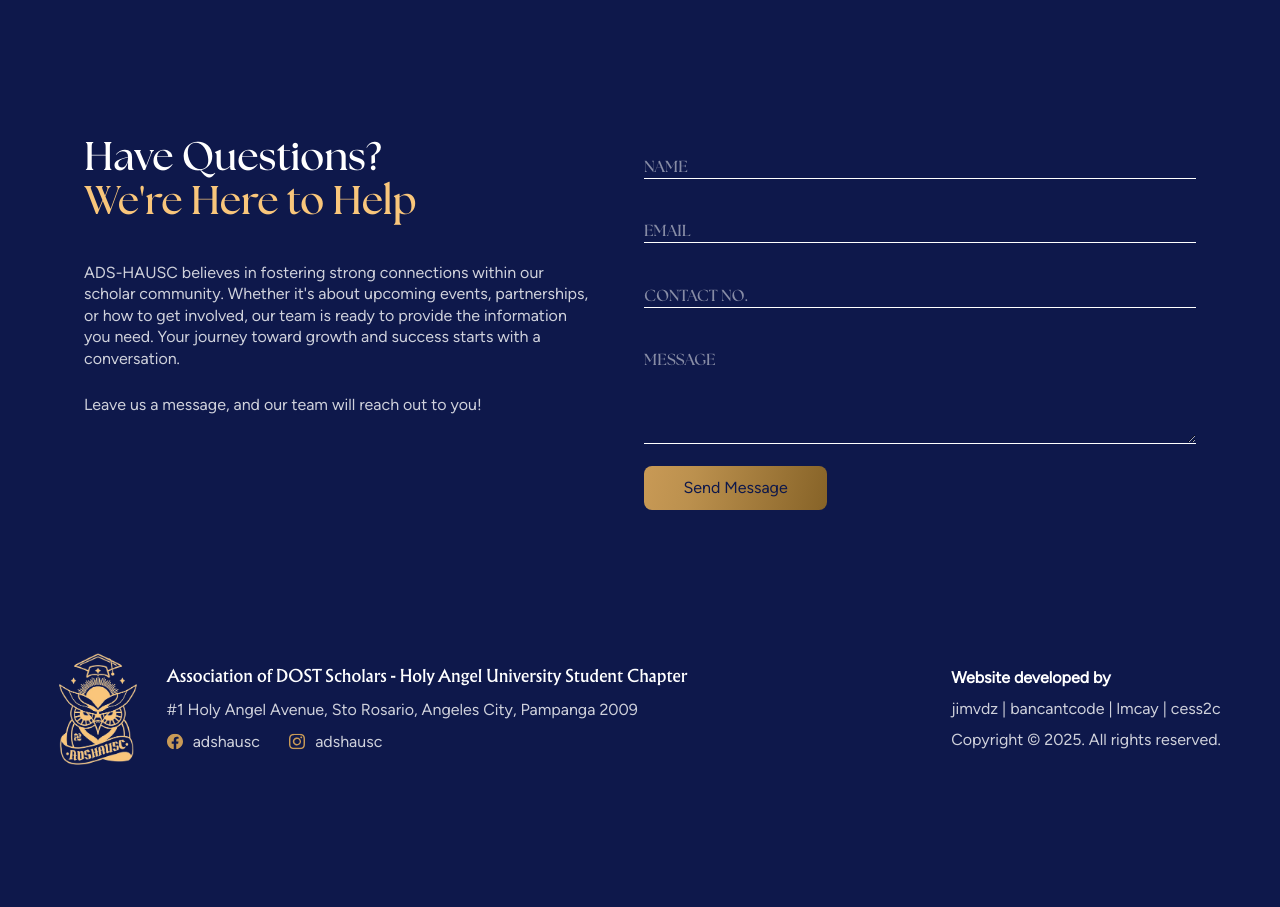
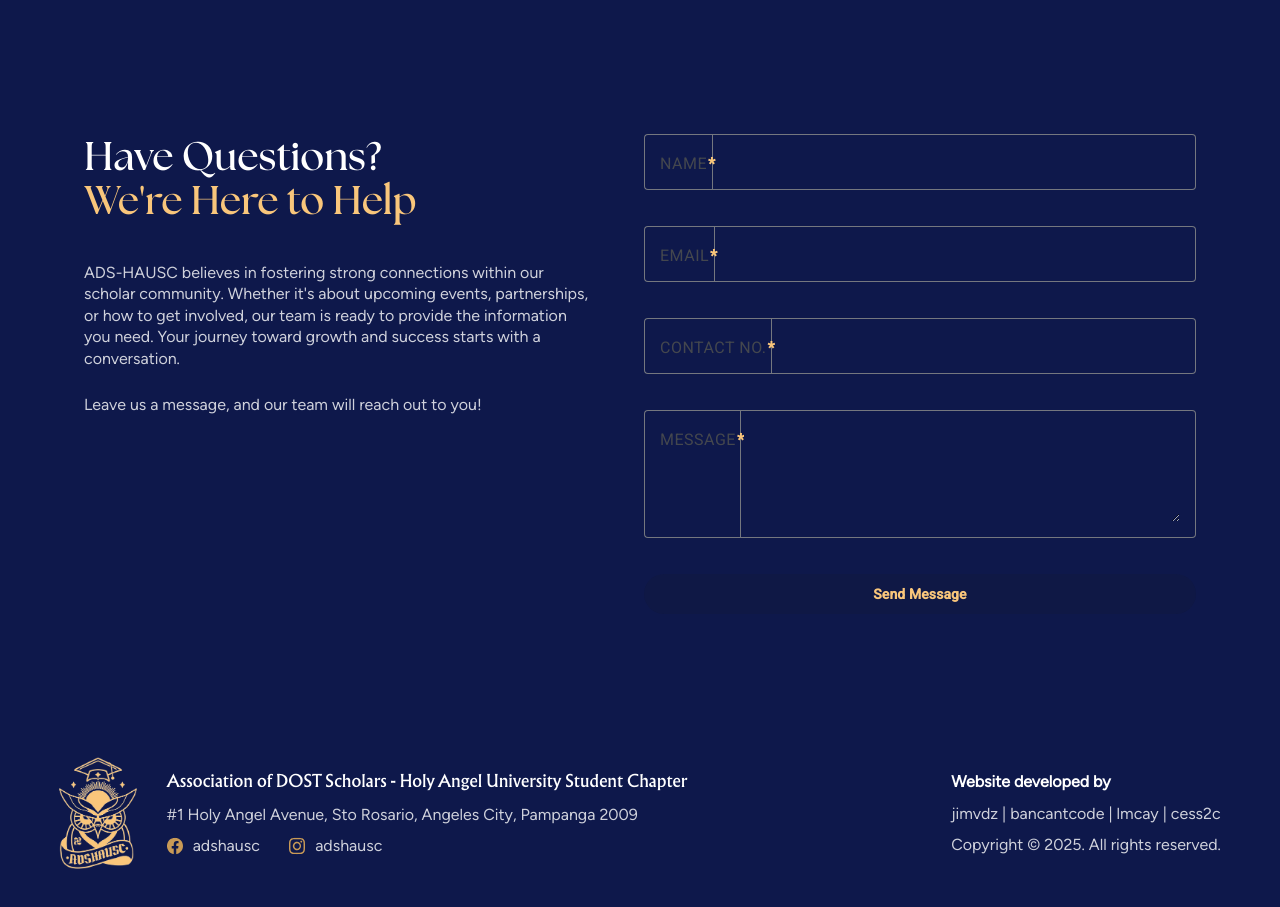
Before and after one commit to ADS-HAUSC/iskolink, an Angular app in the folder client/: page /contact in a window 1280 px wide. Shown: the part 2360-3267 px from the top of the page. Before the commit the page ends 3184 px from the top, so only its background shows below. Built offline with nearby package versions, Linux system fonts and the light colour scheme.

Commit message:
added material ui

```diff
--- a/client/angular.json
+++ b/client/angular.json
@@ -37,6 +37,7 @@
               }
             ],
             "styles": [
+              "@angular/material/prebuilt-themes/azure-blue.css",
               "src/styles.css"
             ],
             "scripts": []
@@ -95,7 +96,7 @@
               }
             ],
             "styles": [
-              "@angular/material/prebuilt-themes/magenta-violet.css",
+              "@angular/material/prebuilt-themes/azure-blue.css",
               "src/styles.css"
             ],
             "scripts": []
--- a/client/package.json
+++ b/client/package.json
@@ -10,12 +10,13 @@
   },
   "private": true,
   "dependencies": {
-    "@angular/cdk": "^19.2.2",
+    "@angular/animations": "^19.2.2",
+    "@angular/cdk": "^19.2.3",
     "@angular/common": "^19.2.0",
     "@angular/compiler": "^19.2.0",
     "@angular/core": "^19.2.0",
     "@angular/forms": "^19.2.0",
-    "@angular/material": "^19.2.2",
+    "@angular/material": "^19.2.3",
     "@angular/platform-browser": "^19.2.0",
     "@angular/platform-browser-dynamic": "^19.2.0",
     "@angular/router": "^19.2.0",
--- a/client/src/app/about/about.component.html
+++ b/client/src/app/about/about.component.html
@@ -59,7 +59,7 @@
     </section>
 
     <!-- CORE VALUES SECTION -->
-    <section class="q grid-style">
+    <section class="pt-36 section-padding grid-style">
         <div class="mini-heading-cont col-start-1 col-span-4 md:col-span-10 xl:col-span-12 mb-sm">
             <img src="images/star-icon.svg" alt="Star Icon">
             <h4>Core Values</h4>
--- a/client/src/app/app.component.ts
+++ b/client/src/app/app.component.ts
@@ -1,6 +1,6 @@
 import { Component } from '@angular/core';
 
-declare const Lenis: any;
+// declare const Lenis: any;
 @Component({
   selector: 'app-root',
   templateUrl: './app.component.html',
--- a/client/src/app/contact/contact.component.html
+++ b/client/src/app/contact/contact.component.html
@@ -93,54 +93,43 @@
     <section class="pt-36 section-padding pb-3xl grid md:grid-cols-2 gap-2">
         <div class="pb-lg md:pb-0">
             <article class="pb-lg lg:leading-lg">
-                <h2>Have Questions? </h2>
+                <h2>Have Questions?</h2>
                 <h2><span>We're Here to Help</span></h2>
             </article>
             <article class="md:w-[40vw]">
-                <p>ADS-HAUSC believes in fostering strong connections within our scholar community. Whether it's about upcoming events, partnerships, or how to get involved, our team is ready to provide the information you need. Your journey toward growth and success starts with a conversation.</p><br>
+                <p>ADS-HAUSC believes in fostering strong connections within our scholar community. Whether it's about upcoming events, partnerships, or how to get involved, our team is ready to provide the information you need. Your journey toward growth and success starts with a conversation.</p>
+                <br>
                 <p>Leave us a message, and our team will reach out to you!</p>
             </article>
         </div>
-        <div class="">
-            <form [formGroup]="contactForm" (ngSubmit)="onSubmit()" id="contactForm">
-                <input
-                    type="text"
-                    id="name"
-                    formControlName="name"
-                    placeholder="NAME"
-                    maxlength="40"
-                    class="my-sm border-b-1 w-full outline-none"
-                    required />
 
-                <input
-                    type="email"
-                    id="email"
-                    formControlName="email"
-                    placeholder="EMAIL"
-                    class="my-sm border-b-1 w-full outline-none"
-                    required />
+        <div>
+            <form [formGroup]="contactForm" (ngSubmit)="onSubmit()" id="contactForm" class="space-y-4">
+                <mat-form-field appearance="outline" class="w-full">
+                    <mat-label>NAME</mat-label>
+                    <input matInput type="text" formControlName="name" required maxlength="40" />
+                </mat-form-field>
 
-                <input
-                    type="tel"
-                    id="contactNum"
-                    formControlName="contactNum"
-                    placeholder="CONTACT NO."
-                    class="my-sm border-b-1 w-full outline-none"
-                    required />
+                <mat-form-field appearance="outline" class="w-full">
+                    <mat-label>EMAIL</mat-label>
+                    <input matInput type="email" formControlName="email" required />
+                </mat-form-field>
 
-                <textarea
-                    id="message"
-                    formControlName="message"
-                    rows="4"
-                    placeholder="MESSAGE"
-                    class="my-sm border-b-1 w-full outline-none align-text-bottom"
-                    required>
-                </textarea>
+                <mat-form-field appearance="outline" class="w-full">
+                    <mat-label>CONTACT NO.</mat-label>
+                    <input matInput type="tel" formControlName="contactNum" required />
+                </mat-form-field>
 
-                <button class="btn-full-gradient cursor-pointer" type="submit" [disabled]="contactForm.invalid">Send Message</button>
+                <mat-form-field appearance="outline" class="w-full">
+                    <mat-label>MESSAGE</mat-label>
+                    <textarea matInput rows="4" formControlName="message" required></textarea>
+                </mat-form-field>
+
+                <button mat-raised-button color="primary" class="w-full" type="submit" [disabled]="contactForm.invalid">Send Message</button>
             </form>
         </div>
     </section>
+
 
     <!-- FOOTER -->
     <footer class="flex flex-col lg:flex-row justify-between gap-md px-sm sm:px-lg lg:px-xl py-2xl sm:py-xl items-center">
--- a/client/src/index.html
+++ b/client/src/index.html
@@ -6,8 +6,10 @@
   <base href="/">
   <meta name="viewport" content="width=device-width, initial-scale=1">
   <link rel="icon" type="image/x-icon" href="favicon.ico">
+  <link href="https://fonts.googleapis.com/css2?family=Roboto:wght@300;400;500&display=swap" rel="stylesheet">
+  <link href="https://fonts.googleapis.com/icon?family=Material+Icons" rel="stylesheet">
 </head>
-<body>
+<body class="mat-typography">
   <app-root></app-root>
 </body>
 </html>
```
Also changed, not shown: client/src/app/app.module.ts (+28 -1 lines), client/src/styles.css (line endings or trailing spaces), 1 other file (tests, documents, lock files or other folders).
